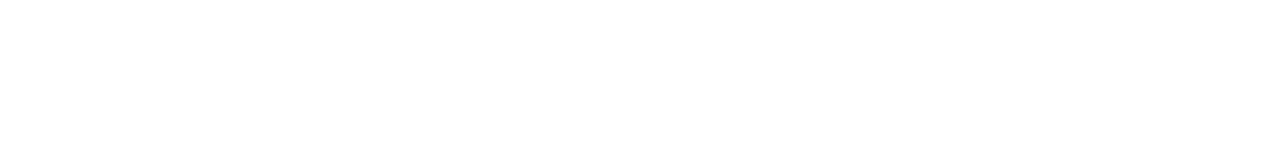
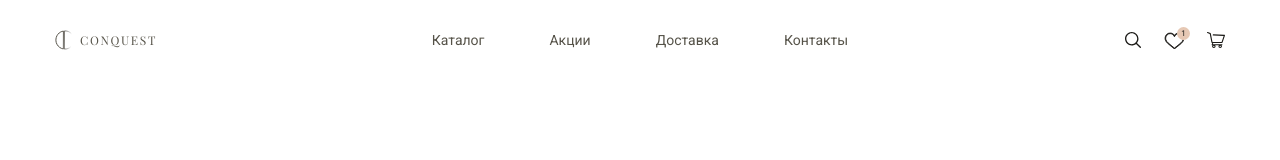
Before and after one commit to AlexVlasova/IT-start__conquest, a plain HTML site: page index.html in a window 1280 px wide. Drawn offline with nearby package versions, Linux system fonts and the light colour scheme.

Commit message:
add header

```diff
--- a/index.html
+++ b/index.html
@@ -5,8 +5,32 @@
     <meta http-equiv="X-UA-Compatible" content="IE=edge">
     <meta name="viewport" content="width=device-width, initial-scale=1.0">
     <title>Conquest</title>
+    <link rel="stylesheet" href="styles/normalize.css">
+    <link rel="stylesheet" href="styles/style.min.css">
 </head>
 <body>
-
+    <header class="header">
+        <div class="container">
+            <div class="logo">
+                <img src="img/logo.svg" alt="Логотип">
+                <div class="logo__name">CONQUEST</div>
+            </div>
+            <nav class="nav">
+                <ul class="nav__list">
+                    <li class="nav__item"><a href="" class="nav__link">Каталог</a></li>
+                    <li class="nav__item"><a href="" class="nav__link">Акции</a></li>
+                    <li class="nav__item"><a href="" class="nav__link">Доставка</a></li>
+                    <li class="nav__item"><a href="" class="nav__link">Контакты</a></li>
+                </ul>
+            </nav>
+            <div class="options">
+                <div class="options__search"></div>
+                <div class="options__likes">
+                    <div class="options__notify">1</div>
+                </div>
+                <div class="options__buys"></div>
+            </div>
+        </div>
+    </header>
 </body>
 </html>
--- /dev/null
+++ b/styles/_basic.scss
@@ -0,0 +1,54 @@
+$white: #fff;
+$textColor: #555248;
+$accent: #E6C8B4;
+$titleColor: #1B1A17;
+
+@import url('https://fonts.googleapis.com/css2?family=Roboto:wght@400;500;700&display=swap');
+@import url('https://fonts.googleapis.com/css2?family=Playfair+Display&display=swap');
+
+* {
+    box-sizing: border-box;
+}
+
+body {
+    font-family: 'Roboto', sans-serif;
+    font-weight: 400;
+    color: $textColor;
+}
+
+.container {
+    max-width: 1230px;
+    padding: 0 30px;
+    margin: 0 auto;
+}
+
+ul {
+    margin: 0;
+    padding: 0;
+    list-style: none;
+}
+
+@mixin flex {
+    display: flex;
+}
+
+@mixin flex-align-center {
+    display: flex;
+    align-items: center;
+}
+
+@mixin flex-center {
+    display: flex;
+    justify-content: center;
+}
+
+@mixin flex-separate {
+    display: flex;
+    justify-content: space-between;
+}
+
+@mixin flex-vertical-center {
+    display: flex;
+    flex-direction: column;
+    align-items: center;
+}
--- /dev/null
+++ b/styles/_header.scss
@@ -0,0 +1,86 @@
+.header {
+    .container {
+        @include flex-separate;
+        @include flex-align-center;
+        padding: 30px;
+    }
+}
+
+.logo {
+    flex: 20% 0 0;
+    @include flex-align-center;
+
+    &__name {
+        margin-left: 5px;
+        font-family: 'Playfair Display';
+        font-size: 12px;
+        line-height: 16px;
+        letter-spacing: 0.14em;
+    }
+}
+
+.nav {
+    flex: 60% 0 0;
+
+    &__list {
+        @include flex-center;
+    }
+
+    &__item {
+        margin-right: 65px;
+
+        &:last-child {
+            margin-right: 0;
+        }
+    }
+
+    &__link {
+        font-size: 14px;
+        line-height: 16px;
+        text-decoration: none;
+        color: $textColor;
+    }
+}
+
+.options {
+    flex: 20% 0 0;
+    @include flex;
+    justify-content: end;
+
+    &__search {
+        width: 16px;
+        height: 16px;
+        margin-right: 23px;
+        background-image: url(../img/search-icon.svg);
+    }
+
+    &__buys {
+        width: 18px;
+        height: 16px;
+        background-image: url(../img/buys-icon.svg);
+    }
+
+    &__likes {
+        position: relative;
+        width: 20px;
+        height: 17px;
+        margin-right: 23px;
+        background-image: url(../img/likes-icon.svg);
+    }
+
+    &__notify {
+        @include flex-center;
+        @include flex-align-center;
+        position: absolute;
+        top: -5px;
+        right: -6px;
+        width: 13px;
+        height: 13px;
+        border-radius: 50%;
+        background: $accent;
+
+        font-size: 8px;
+        line-height: 9px;
+        color: $titleColor;
+    }
+}
--- /dev/null
+++ b/styles/style.scss
@@ -0,0 +1,2 @@
+@import "basic";
+@import "header";
```
Also changed, not shown: img/buys-icon.svg (added), img/likes-icon.svg (added), img/logo.svg (added), img/search-icon.svg (added), styles/style.min.css (added), 1 other file.
